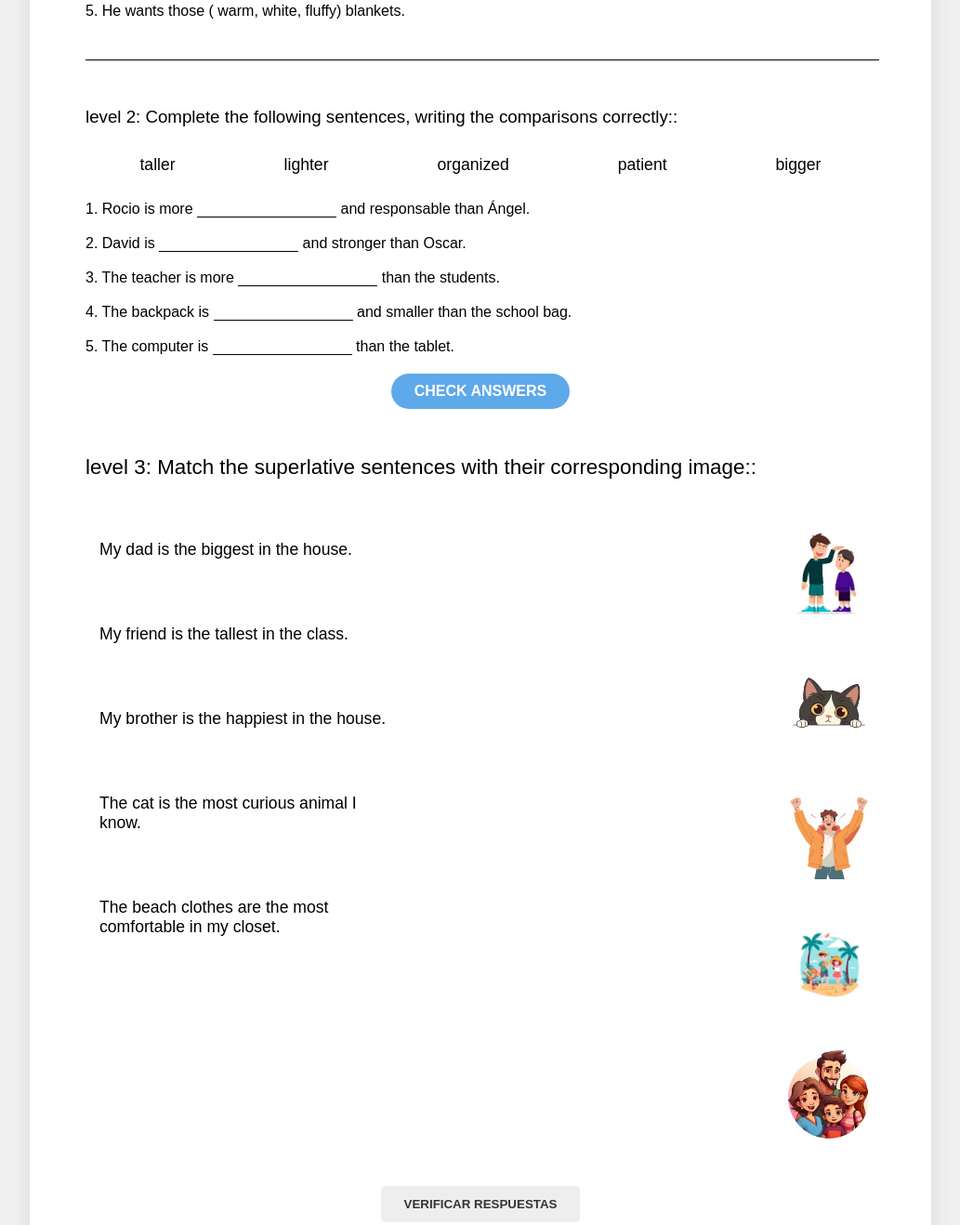
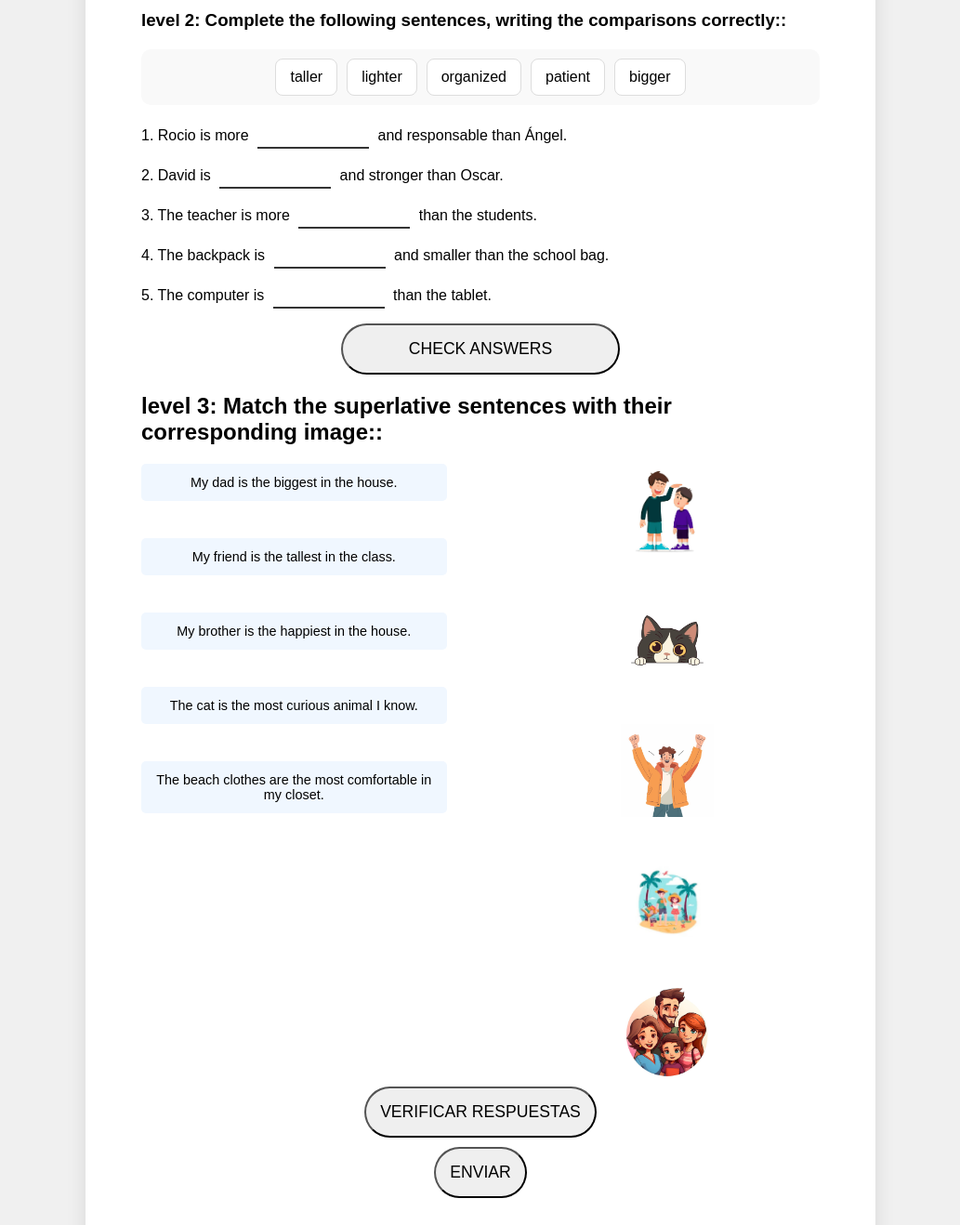
Before and after one commit to Pruebasweb550/pruebasweb550.github.io, a plain HTML site: page juego.html in a window 1280 px wide. Shown: the part 715-2033 px from the top of the page at 93% size, without its empty margins (123-1156 px from the left). Drawn offline with Linux system fonts and the light colour scheme.

Commit message:
Update style-juego.css

```diff
--- a/style-juego.css
+++ b/style-juego.css
@@ -1,3 +1,4 @@
+/* --- CONFIGURACIÓN BASE RESPONSIVA --- */
 body {
     margin: 0;
     padding: 0;
@@ -5,22 +6,26 @@ body {
     background-color: #f0f0f0;
     display: flex;
     justify-content: center;
+    min-height: 100vh;
 }
 
-.game-page {
+.game-page, .game-container {
     background-color: white;
-    width: 100%;
+    width: 95%; /* Ocupa casi todo el ancho en móvil */
     max-width: 850px;
-    min-height: 1100px;
-    padding: 60px;
+    min-height: 100vh;
+    padding: 20px; /* Reducido para móvil */
+    margin: 10px auto;
     position: relative;
     box-shadow: 0 0 20px rgba(0,0,0,0.1);
-    overflow: hidden;
+    box-sizing: border-box;
+    overflow-x: hidden;
 }
 
+/* Título escalable */
 .pixel-title {
     color: #a4c7f0;
-    font-size: 4rem;
+    font-size: clamp(2rem, 8vw, 4rem); /* Tamaño fluido */
     text-align: center;
     margin-bottom: 10px;
     font-family: 'Comic Sans MS', cursive;
@@ -29,115 +34,92 @@ body {
 
 .instruction-text {
     text-align: center;
-    font-size: 1.1rem;
-    margin-bottom: 40px;
-    padding: 0 20px;
+    font-size: 1rem;
+    margin-bottom: 30px;
 }
 
+/* Sección de Nombre */
 .name-section {
-    font-size: 1.4rem;
-    margin-bottom: 40px;
+    font-size: 1.2rem;
+    display: flex;
+    flex-direction: column; /* Nombre arriba del input en móvil */
+    gap: 10px;
 }
 
 #student-name {
     border: none;
     border-bottom: 2px solid black;
-    width: 70%;
+    width: 100%;
     font-size: 1.2rem;
-    outline: none;
-    margin-left: 10px;
-}
-
-.level-container {
-    margin-bottom: 50px;
-}
-
-h3 {
-    font-weight: normal;
-    margin-bottom: 25px;
-}
-
-.question { margin-bottom: 25px; }
-
-.line-input {
-    width: 100%;
-    border: none;
-    border-bottom: 1.5px solid black;
-    margin-top: 10px;
     outline: none;
 }
 
-/* Nivel 2 Drag and Drop */
+/* --- NIVEL 2: DRAG AND DROP --- */
 .word-bank {
     display: flex;
-    justify-content: space-around;
+    flex-wrap: wrap; /* Para que bajen si no caben */
+    justify-content: center;
+    gap: 10px;
     margin: 20px 0;
+    padding: 10px;
+    background: #f9f9f9;
+    border-radius: 10px;
 }
 
 .word {
-    padding: 5px 15px;
+    padding: 10px 15px; /* Más área de toque */
     cursor: grab;
     background: #fff;
-    border-radius: 4px;
-    font-size: 1.1rem;
+    border: 1px solid #ddd;
+    border-radius: 8px;
+    font-size: 1rem;
+    touch-action: none; /* Evita conflictos de scroll en móvil */
 }
 
 .dropzone {
     display: inline-block;
-    width: 150px;
-    border-bottom: 1.5px solid black;
-    height: 20px;
-    vertical-align: bottom;
+    width: 120px;
+    border-bottom: 2px solid #333;
+    min-height: 25px;
+    vertical-align: middle;
     text-align: center;
     color: #2980b9;
     font-weight: bold;
+    margin: 0 5px;
 }
 
-.submit-btn {
-    background-color: #7ba3d4;
-    color: white;
-    border: none;
-    padding: 15px 30px;
-    border-radius: 25px;
-    font-weight: bold;
-    cursor: pointer;
-    display: block;
-    margin: 20px auto;
+/* --- NIVEL DE UNIR CON LÍNEAS --- */
+.match-area {
+    position: relative;
+    margin-top: 20px;
 }
 
-/* Ondas azules inferiores */
-.wave-decoration {
-    position: absolute;
-    bottom: 0;
-    left: 0;
-    width: 100%;
-    height: 150px;
-    background: #4fc3f7;
-    clip-path: polygon(0 60%, 20% 40%, 45% 70%, 75% 30%, 100% 60%, 100% 100%, 0 100%);
-    opacity: 0.6;
+.columns-wrapper {
+    display: flex;
+    justify-content: space-between;
+    gap: 10px;
 }
 
-
-.game-container {
-    background: white;
-    width: 900px;
-    min-height: 1200px;
-    margin: 20px auto;
-    position: relative;
-    padding: 60px;
-    box-shadow: 0 0 20px rgba(0,0,0,0.1);
-    overflow: hidden;
+.column-text, .column-images {
+    width: 45%;
+    display: flex;
+    flex-direction: column;
+    gap: 20px;
 }
 
-.level-title {
-    font-size: 1.4rem;
-    margin-bottom: 50px;
-    font-weight: normal;
+.match-item {
+    padding: 12px 8px;
+    background: #f0f7ff;
+    border-radius: 5px;
+    font-size: 0.9rem;
+    text-align: center;
 }
 
-.match-area {
-    position: relative;
-    margin-bottom: 50px;
+.match-img {
+    width: 70px; /* Más pequeñas para que quepan */
+    height: 70px;
+    object-fit: contain;
+    align-self: center;
 }
 
 #canvasLineas {
@@ -146,113 +128,60 @@ h3 {
     left: 0;
     width: 100%;
     height: 100%;
-    pointer-events: none; /* Importante para poder clickear lo de abajo */
+    pointer-events: none;
     z-index: 5;
 }
 
-.columns-wrapper {
-    display: flex;
-    justify-content: space-between;
-    z-index: 10;
-    position: relative;
+/* --- BOTONES ADAPTADOS --- */
+.btn-verify, .btn-send, .submit-btn, .btn-check-level2 {
+    width: 100%; /* Botones anchos en móvil */
+    max-width: 300px;
+    padding: 15px;
+    margin: 10px auto;
+    display: block;
+    font-size: 1.1rem;
+    border-radius: 30px;
+}
+
+/* --- DECORACIÓN (Ondas) --- */
+.wave-decoration, .footer-waves {
+    display: none; /* Las ocultamos en móvil para evitar scroll infinito */
+}
+
+/* --- MEDIA QUERIES PARA TABLET/PC --- */
+@media (min-width: 768px) {
+    .game-page, .game-container {
+        padding: 60px;
+        margin: 20px auto;
+    }
+
+    .name-section {
+        flex-direction: row;
+    }
+
+    #student-name {
+        width: 70%;
     }
 
     .column-text, .column-images {
-    display: flex;
-    flex-direction: column;
         gap: 40px;
-    width: 40%;
-}
-
-.match-item {
-    padding: 15px;
-    cursor: pointer;
-    background: #fff;
-    transition: 0.3s;
-    font-size: 1.1rem;
     }
 
     .match-img {
         width: 100px;
         height: 100px;
-    object-fit: contain;
-    cursor: pointer;
-    align-self: flex-end;
     }
 
-.selected {
-    color: #3498db;
-    font-weight: bold;
-    transform: scale(1.05);
+    .btn-verify, .btn-send, .submit-btn {
+        width: auto;
     }
 
-/* Botones */
-.actions {
-    text-align: center;
-    margin-top: 30px;
+    .wave-decoration, .footer-waves {
+        display: block; /* Solo se ven en pantallas grandes */
+    }
 }
 
-.btn-verify, .btn-send {
-    padding: 12px 25px;
-    border: none;
-    border-radius: 5px;
-    cursor: pointer;
-    font-weight: bold;
-    margin: 0 10px;
-}
-
-.btn-verify { background: #eee; color: #333; }
-.btn-send { background: #3498db; color: white; }
-
-/* Ondas del pie de página */
-.footer-waves {
-    position: absolute;
-    bottom: 0;
-    left: 0;
-    width: 100%;
-    height: 200px;
-    z-index: 1;
-}
-
-.wave {
-    position: absolute;
-    bottom: 0;
-    width: 100%;
-    height: 100%;
-    clip-path: ellipse(80% 50% at 50% 100%);
-}
-
-.blue-light { background: #4fc3f7; opacity: 0.8; height: 180px; }
-.blue-dark { background: #2980b9; opacity: 0.6; height: 140px; transform: scaleX(1.2); }
-.green { background: #81c784; opacity: 0.5; height: 100px; transform: translate(-50px, 20px); }
-
-.verify-container {
-    text-align: center;
-    margin: 20px 0;
-}
-
-.btn-check-level2 {
-    background-color: #5da9e9;
-    color: white;
-    border: none;
-    padding: 10px 25px;
-    font-size: 1rem;
-    font-weight: bold;
-    border-radius: 20px;
-    cursor: pointer;
-}
-
-.btn-check-level2:hover {
-    background-color: #3a8cd1;
-}
-
-/* Colores para la validación */
-.correct {
-    border-bottom: 2px solid #2ecc71 !important;
-    color: #2ecc71 !important;
-}
-
-.incorrect {
-    border-bottom: 2px solid #e74c3c !important;
-    color: #e74c3c !important;
-}
+/* Estados de validación */
+.correct { border-bottom: 3px solid #2ecc71 !important; color: #2ecc71 !important; }
+.incorrect { border-bottom: 3px solid #e74c3c !important; color: #e74c3c !important; }
+.selected { background: #d4e6f1 !important; border: 1px solid #3498db; }
```
Lines whose indentation alone changed are shown as unchanged.
